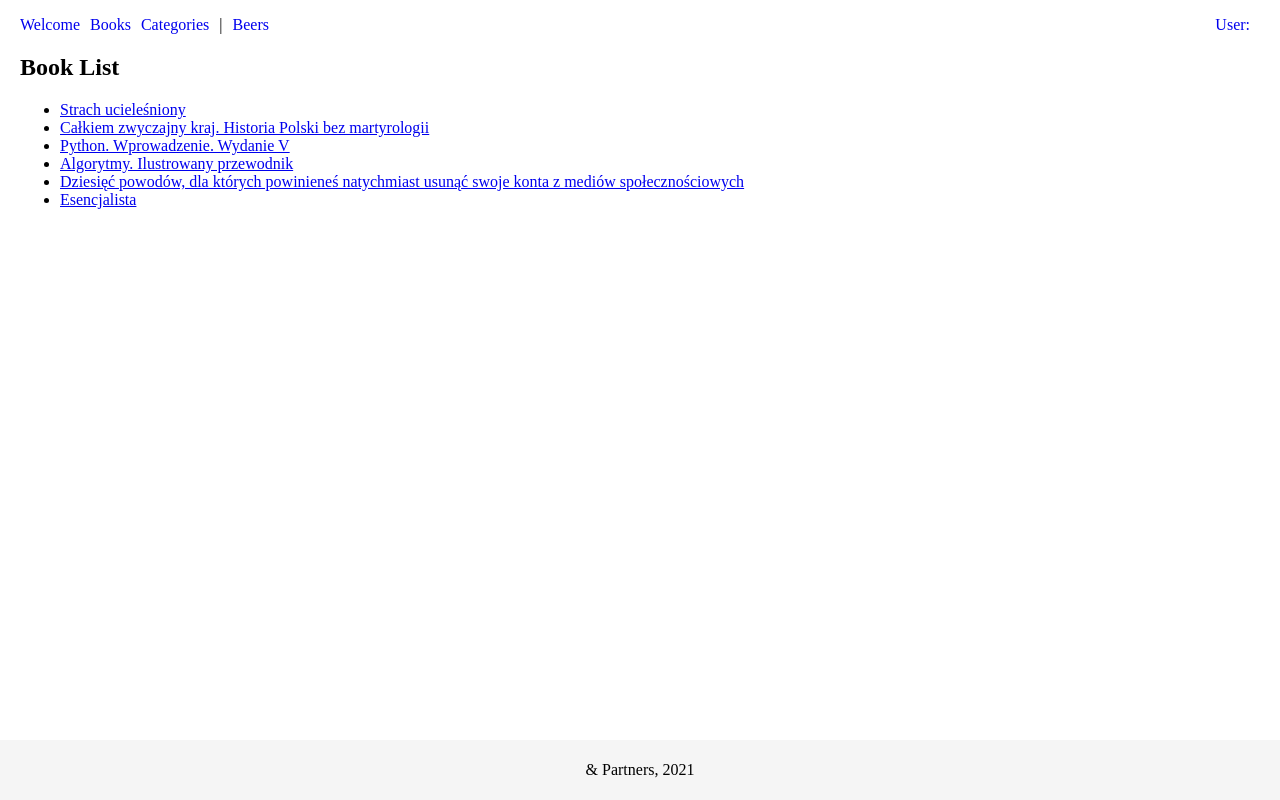
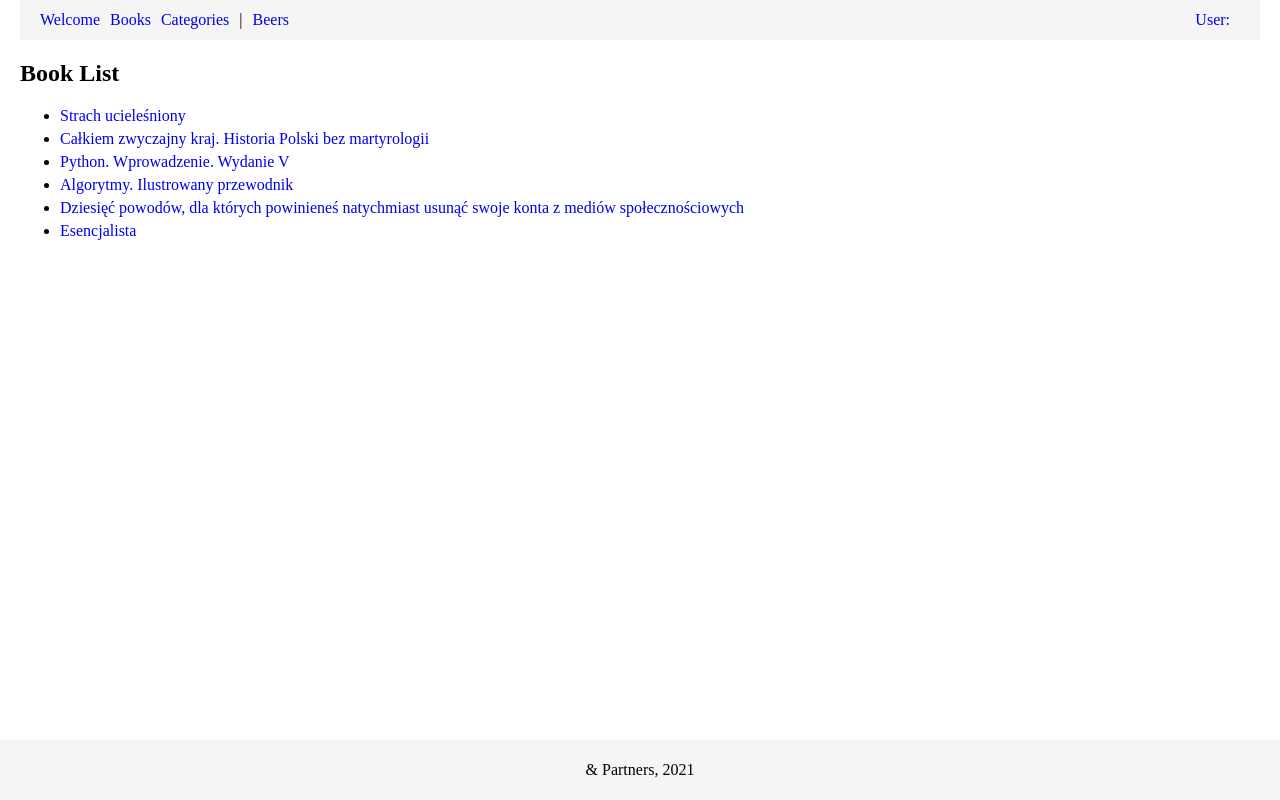
Before and after one commit to Drake9/angular-academy, an Angular app: page /books in a window 1280 px wide. Built offline with nearby package versions, Linux system fonts and the light colour scheme.

Commit message:
Style improvement

```diff
--- a/src/app/beers-list/beers-list.component.scss
+++ b/src/app/beers-list/beers-list.component.scss
@@ -3,4 +3,6 @@ div {
   overflow-y: auto;
 }
 
-li {margin: 5px 0}
+li {
+  margin: 5px 0;
+}
--- a/src/app/books-list/book-details/book-details.component.html
+++ b/src/app/books-list/book-details/book-details.component.html
@@ -1,6 +1,9 @@
 <div *ngIf="selectedBook">
   <h2>Book's details</h2>
 
-  {{selectedBook.title}}
+  <p>Title: {{selectedBook.title}}</p>
 
+  <p>Author: {{selectedBook.author}}</p>
+
+  <p>Id: {{selectedBook.id}}</p>
 </div>
--- a/src/app/books-list/book-item/book-item.component.scss
+++ b/src/app/books-list/book-item/book-item.component.scss
@@ -1,15 +1,3 @@
-/**
- * Copyright 2021 paulina.kowal
- *
- * Licensed under the Apache License, Version 2.0 (the "License");
- * you may not use this file except in compliance with the License.
- * You may obtain a copy of the License at
- *
- *     http://www.apache.org/licenses/LICENSE-2.0
- *
- * Unless required by applicable law or agreed to in writing, software
- * distributed under the License is distributed on an "AS IS" BASIS,
- * WITHOUT WARRANTIES OR CONDITIONS OF ANY KIND, either express or implied.
- * See the License for the specific language governing permissions and
- * limitations under the License.
- */
+a {
+  text-decoration: none;
+}
--- a/src/app/books-list/books-list.component.html
+++ b/src/app/books-list/books-list.component.html
@@ -1,7 +1,7 @@
 <h2>Book List <span *ngIf="userName$ | async"> of {{userName$ | async}}</span></h2>
 
 <ul>
-  <li *ngFor="let book of books" [class.selected]="book.id === selectedId">
+  <li *ngFor="let book of books" (click)="bookSelected(book)" [class.selected]="book.id === selectedId">
     <app-book-item [book]="book"></app-book-item>
   </li>
 </ul>
--- a/src/app/books-list/books-list.component.scss
+++ b/src/app/books-list/books-list.component.scss
@@ -1,15 +1,7 @@
-/**
- * Copyright 2021 paulina.kowal
- *
- * Licensed under the Apache License, Version 2.0 (the "License");
- * you may not use this file except in compliance with the License.
- * You may obtain a copy of the License at
- *
- *     http://www.apache.org/licenses/LICENSE-2.0
- *
- * Unless required by applicable law or agreed to in writing, software
- * distributed under the License is distributed on an "AS IS" BASIS,
- * WITHOUT WARRANTIES OR CONDITIONS OF ANY KIND, either express or implied.
- * See the License for the specific language governing permissions and
- * limitations under the License.
- */
+li {
+  margin: 5px 0;
+}
+
+.selected{
+  color: blue;
+}
--- a/src/app/navigation/navigation.component.scss
+++ b/src/app/navigation/navigation.component.scss
@@ -1,5 +1,9 @@
 nav {
-  border-bottom: 1px siolid #000;
+  background-color:#F5F5F5;
+  height: 40px;
+  display: flex;
+  align-items: center;
+  padding: 0 20px;
 }
 
 .nav-list {
@@ -8,14 +12,16 @@ nav {
 
 ul {
   list-style-type: none;
-  padding-left: 0;
+  padding: 0;
+  margin: 0;
+  width: 100%;
 }
 
 li {
   margin-right: 10px;
 }
 
-.user {
+li.user {
   margin-left: auto;
 }
 
--- a/src/app/welcome/welcome.component.html
+++ b/src/app/welcome/welcome.component.html
@@ -1 +1,2 @@
-Welcome to library
+<div>Welcome to Angular Foundation [3]
+</div>
--- a/src/app/welcome/welcome.component.scss
+++ b/src/app/welcome/welcome.component.scss
@@ -0,0 +1,8 @@
+div {
+  width: 100%;
+  height: 100vh;
+  display: flex;
+  align-items: center;
+  justify-content: center;
+  font-size: 24px;
+}
```
